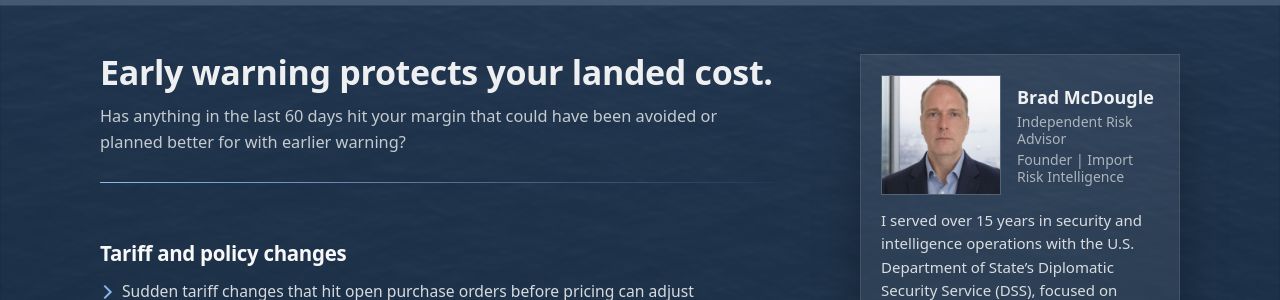
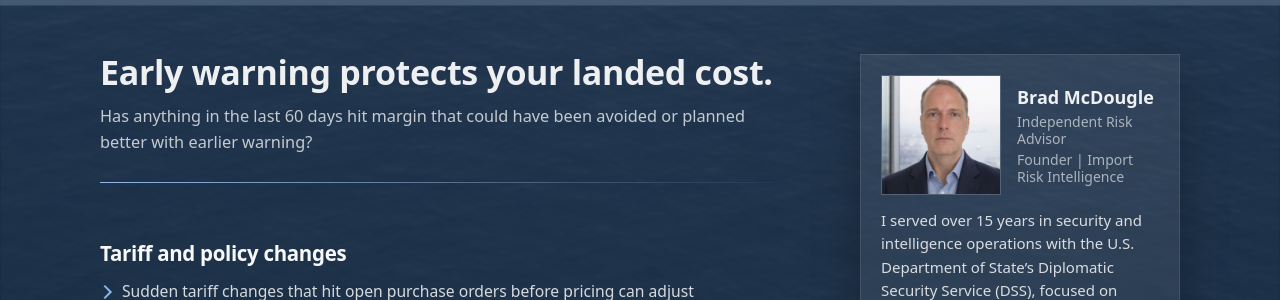
Before and after one commit to importrisk/import-risk-intelligence-site, a Jekyll site: the page built from index.html, in a window 1280 px wide. Shown: the part 851-1151 px from the top of the page. Built offline with Jekyll 4.4.1, drawn with Linux system fonts in a browser that asks for light colours.

Commit message:
Update index.html

```diff
--- a/index.html
+++ b/index.html
@@ -95,9 +95,11 @@ description: Independent risk assessment for U.S. importers.
         <section id="approach" class="section">
   <h2 class="section-title">Early warning protects your landed cost.</h2>
 
+  <div class="approach-intro-block">
   <p class="section-text approach-intro">
-    Has anything in the last 60 days hit your margin that could have been avoided or planned better for with earlier warning?
+    Has anything in the last 60 days hit margin that could have been avoided or planned better with earlier warning?
   </p>
+</div>
 
   <div class="approach-divider" aria-hidden="true"></div>
 
```
